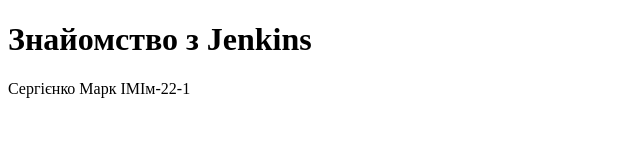
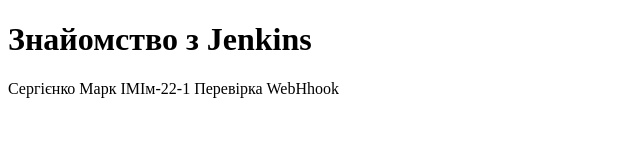
Before and after one commit to MarkSerhiienko/lab1, a plain HTML site: page index.html in a window 1280 px wide. Shown: the whole page, without its empty margins (0-640 px from the left). Drawn offline with Linux system fonts and the light colour scheme.

Commit message:
Update index.html

```diff
--- a/index.html
+++ b/index.html
@@ -6,6 +6,6 @@
   </head>
   <body>
       <H1>Знайомство з Jenkins</H1>
-    <p>Сергієнко Марк ІМІм-22-1</p>
+    <p>Сергієнко Марк ІМІм-22-1 Перевірка WebHhook</p>
   </body>
 </html>
```
